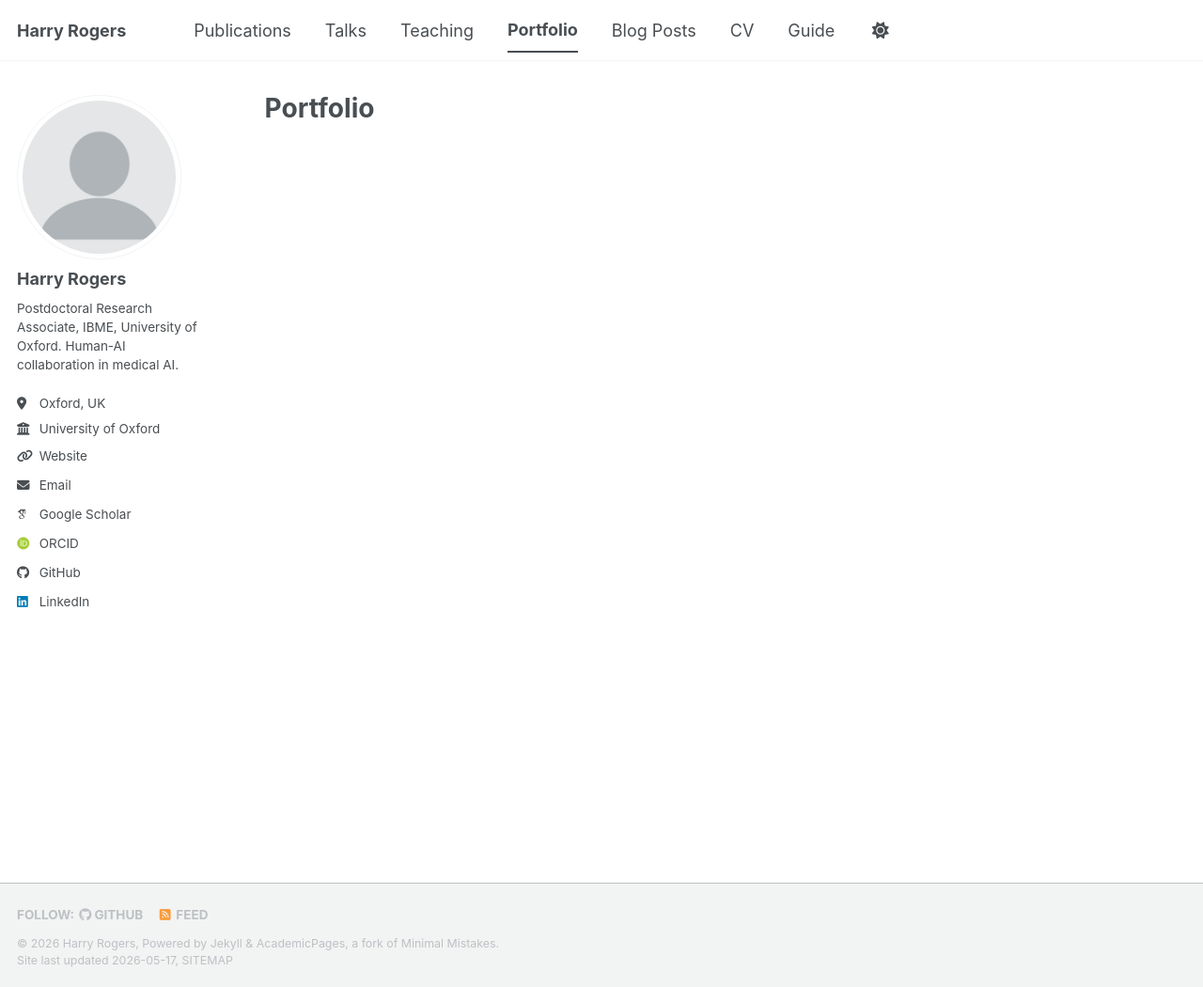
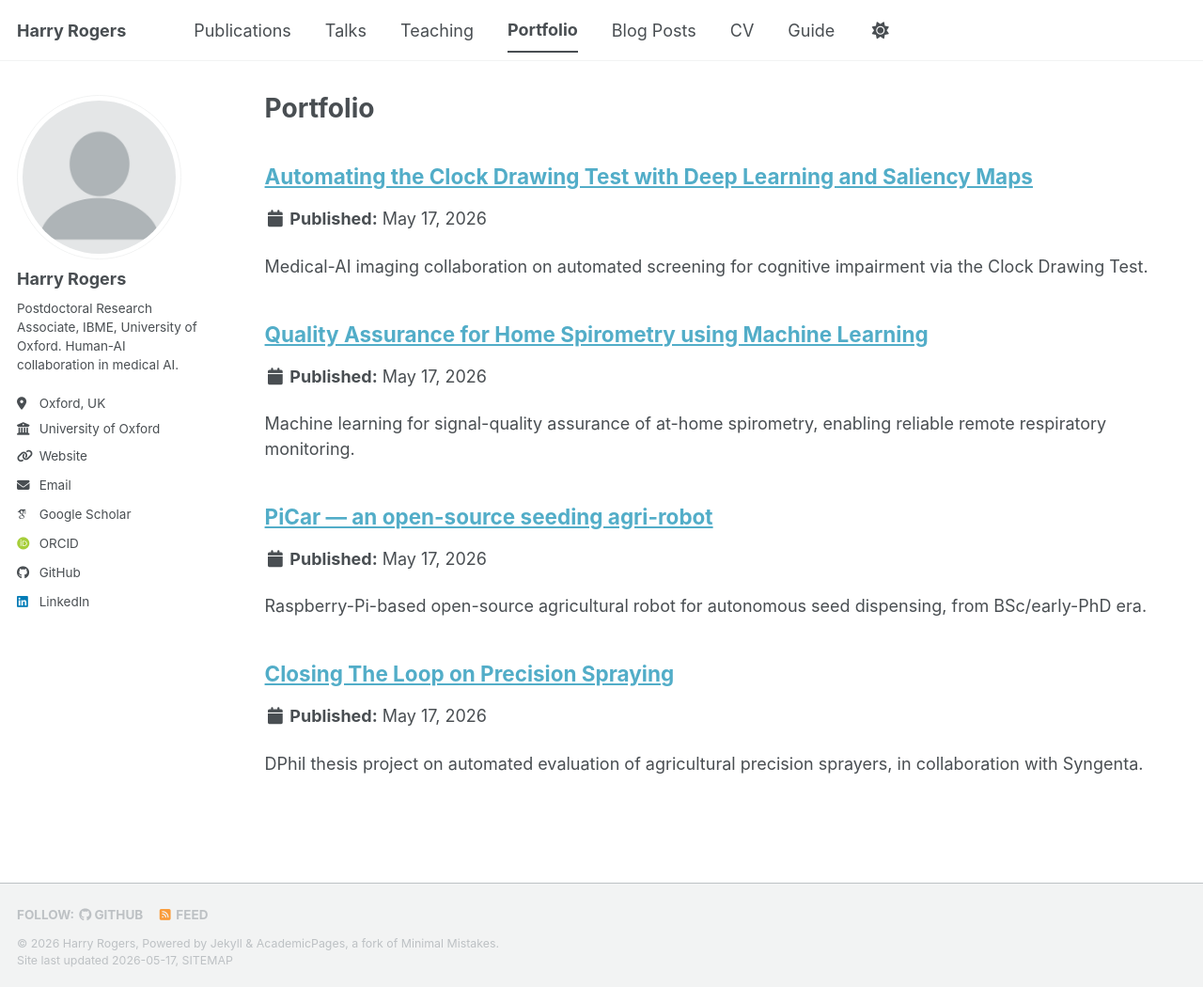
Before and after one commit to Harry-Rogers/Harry-Rogers.github.io, a Jekyll site: the page built from _pages/portfolio.html, in a window 1280 px wide and 1050 px high. Shown: the whole window at 94% size. Built offline with Jekyll 4.4.1, drawn with Linux system fonts in a browser that asks for light colours; some web fonts are replaced; a script bundle is joined from its source files by our own code; library files that are not in the unit come from our copies; some of the changed lines change nothing that is shown.

Commit message:
feat(02-07): add 4 research project portfolio entries
- Closing The Loop on Precision Spraying (DPhil thesis, Syngenta)
- Automating the Clock Drawing Test with Deep Learning + Saliency Maps
- Quality Assurance for Home Spirometry using ML
- PiCar — open-source seeding agri-robot
- Cross-link each entry to associated publications
- Verify portfolio listing page iterates site.portfolio

```diff
--- a/_pages/portfolio.html
+++ b/_pages/portfolio.html
@@ -7,7 +7,7 @@ author_profile: true
 
 {% include base_path %}
 
-
+<!-- Verified per PROJ-01. -->
 {% for post in site.portfolio %}
   {% include archive-single.html %}
 {% endfor %}
--- /dev/null
+++ b/_portfolio/clock-drawing-test.md
@@ -0,0 +1,14 @@
+---
+title: "Automating the Clock Drawing Test with Deep Learning and Saliency Maps"
+excerpt: "Medical-AI imaging collaboration on automated screening for cognitive impairment via the Clock Drawing Test."
+collection: portfolio
+permalink: /portfolio/clock-drawing-test/
+---
+
+The **Clock Drawing Test (CDT)** is one of the most widely used bedside screens for cognitive impairment — patients are asked to draw a clock face showing a specified time, and clinicians score the result for spatial, temporal, and executive-function errors. The test is cheap, fast, and well-validated, but scoring is **subjective and clinician-dependent**, which limits its consistency at scale and its usefulness in remote or unsupervised settings.
+
+This project — a collaboration with Mayne, Sami, and Prof. De La Iglesia — applies **deep learning** to the CDT scoring problem and pairs the classifier with **saliency maps** so that the model's decision is inspectable rather than a black box. The clinically meaningful question is not just "is the drawing impaired" but "*where* in the drawing did the model find evidence of impairment", because that is what a clinician can argue with, validate, or override. The work is published as [Automating the Clock Drawing Test with Deep Learning and Saliency Maps (EPIA 2024)](/publication/2024-09-01-epia-clock-drawing/).
+
+For me this project marked the transition from precision-agriculture computer vision into **medical AI**, while keeping the through-line of **explainable AI in high-stakes, human-in-the-loop deployments**. The same architectural intuitions — interpretability is not optional, evaluation must respect the deployment context, the model is a collaborator rather than an oracle — port directly from the field to the clinic.
+
+<!-- TODO(owner): add link to code repository if public -->
--- /dev/null
+++ b/_portfolio/home-spirometry-qa.md
@@ -0,0 +1,14 @@
+---
+title: "Quality Assurance for Home Spirometry using Machine Learning"
+excerpt: "Machine learning for signal-quality assurance of at-home spirometry, enabling reliable remote respiratory monitoring."
+collection: portfolio
+permalink: /portfolio/home-spirometry-qa/
+---
+
+**Spirometry** — the measurement of how forcefully and quickly a patient can exhale — is the workhorse test of respiratory medicine, used to diagnose and monitor asthma, COPD, cystic fibrosis, and post-transplant lung function. Modern home spirometers let patients record measurements daily from their own living rooms, which is transformative for longitudinal monitoring — but it surfaces an unsolved problem: **without a respiratory physiologist in the room to coach the manoeuvre, a large fraction of at-home readings are technically invalid** (premature exhalation termination, coughs, sub-maximal effort). Feeding invalid traces into clinical decision-making is worse than having no data at all.
+
+This project — with Gardiner, Lines, Wilson, and Aung — develops **machine learning models that automatically flag the quality of a home spirometry trace** against ATS/ERS-style acceptability criteria, so that clinicians can trust the upstream signal before making any inference downstream. The aim is a QA layer that turns noisy at-home telemetry into a clinically usable longitudinal signal, without forcing patients to learn to score their own manoeuvres. The work is published as [Quality Assurance for Home Spirometry using Machine Learning (IEEE ISCC 2025)](/publication/2025-06-08-ieee-iscc-spirometry-qa/).
+
+This is the second strand of my **medical-AI imaging / signals** work, and it cements a methodological commitment: **the model's first job in a clinical pipeline is to know when its inputs are bad**. Calibration and quality assurance are upstream of every downstream claim.
+
+<!-- TODO(owner): add link to code / dataset release if public -->
--- /dev/null
+++ b/_portfolio/picar.md
@@ -0,0 +1,14 @@
+---
+title: "PiCar — an open-source seeding agri-robot"
+excerpt: "Raspberry-Pi-based open-source agricultural robot for autonomous seed dispensing, from BSc/early-PhD era."
+collection: portfolio
+permalink: /portfolio/picar/
+---
+
+**PiCar** is an **open-source seeding agri-robot** built around a Raspberry Pi, designed as a low-cost, hackable platform for **autonomous seed dispensing** in small-plot agriculture. It grew out of my BSc dissertation work on agricultural robotics at the University of Lincoln — combining GPS-based field navigation with a mechanical seed-dispensing payload — and was carried forward into the early PhD era as a demonstrator platform for cheap, reproducible field robotics.
+
+The project's contribution is less a single algorithmic result and more a **deliberately accessible reference design**: parts you can buy, code you can read, and a build that a student or a smallholder could replicate without an industrial budget. The accompanying paper, [An open source seeding agri-robot (UK-RAS 2020)](/publication/2020-04-01-uk-ras-seeding-agri-robot/), documents the system end-to-end so others can fork it. With 15 citations it has been the most-cited piece of my early work, which suggests that the "openness" framing was the right one for the agri-robotics community at that moment.
+
+PiCar also matters narratively: it is where I learned that **a robot that ships, runs in dirt, and other people can build is worth more than a robot that only exists in a paper**. That bias toward demonstrable, reproducible systems has carried through every project since.
+
+<!-- TODO(owner): add GitHub repo URL for PiCar source / hardware BOM -->
--- /dev/null
+++ b/_portfolio/precision-spraying-closing-the-loop.md
@@ -0,0 +1,20 @@
+---
+title: "Closing The Loop on Precision Spraying"
+excerpt: "DPhil thesis project on automated evaluation of agricultural precision sprayers, in collaboration with Syngenta."
+collection: portfolio
+permalink: /portfolio/precision-spraying-closing-the-loop/
+---
+
+**Closing The Loop on Precision Spraying** is the topic of my DPhil/PhD thesis at the University of East Anglia, completed within the [AgriFoRwArdS CDT](https://agriforwards-cdt.ac.uk/) and in industrial partnership with **Syngenta**, supervised by Prof. Beatriz De La Iglesia. The work attacks a gap in agricultural automation: precision sprayers can target weeds with high spatial accuracy, but there is no closed-loop way to *verify* that a spray actually landed where it was supposed to. Without that feedback signal, the agronomic and environmental benefits of precision application cannot be audited at scale.
+
+The project's contributions span the full sense-act-evaluate loop:
+
+- An **automated evaluation system** for precision sprayers, built around computer vision pipelines that can analyse post-spraying imagery in field-like conditions — [TAROS 2023](/publication/2023-04-01-taros-precision-spraying-evaluation/) (Best Application nominee).
+- A **deposit identification system** that detects and localises individual spray deposits on plant surfaces — [IEEE CASE 2023](/publication/2023-08-01-ieee-case-deposit-identification/).
+- An investigation of **interpretable quantized CNNs** for deployment on the constrained hardware that lives on a real sprayer — [KDIR 2023](/publication/2023-10-01-kdir-interpretable-quantized-cnns/) (Best Paper).
+- **Domain-specific augmentations and robustness testing** that push these models toward generalising across crops, lighting, and growth stages — [Neural Computing and Applications, 2024](/publication/2024-01-01-ncaa-precision-agriculture-augmentations/).
+- A follow-up [arXiv preprint, 2024](/publication/2024-01-01-arxiv-post-spraying-evaluation/) extending the post-spraying evaluation work.
+
+Taken together, this thread of work is an end-to-end argument that **explainability, edge-deployability, and rigorous evaluation** must be co-designed in agricultural AI — not bolted on. The closed loop is not just a control-systems metaphor; it is the condition under which precision spraying can be trusted, regulated, and scaled.
+
+<!-- TODO(owner): add link to thesis PDF / repository when finalised -->
```
